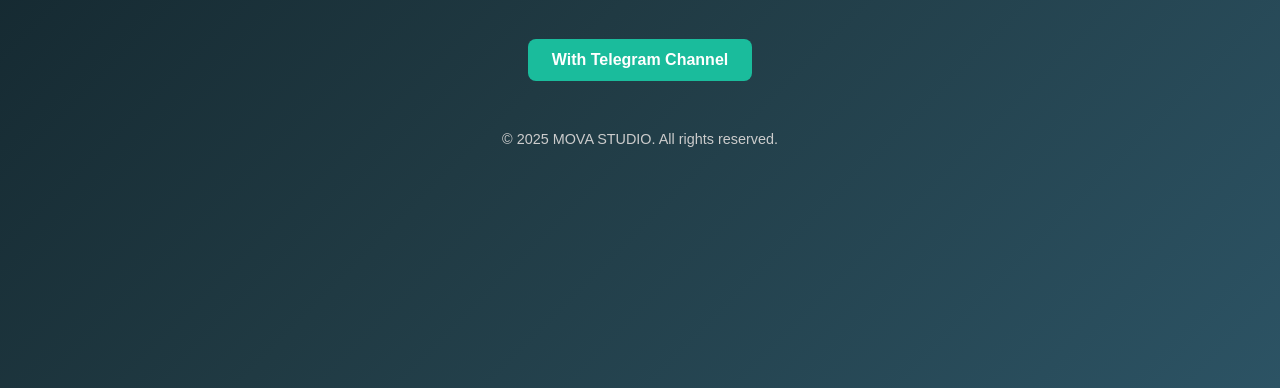
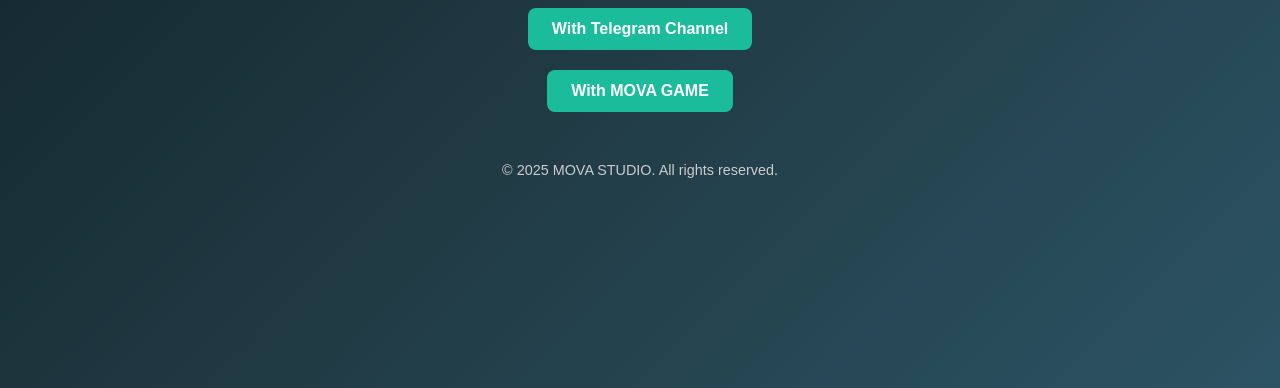
Before and after one commit to mova-game/movacommunity.github.io, a plain HTML site: page index.html in a window 1280 px wide. Shown: the part 412-800 px from the top of the page. Drawn offline with Linux system fonts and the light colour scheme.

Commit message:
Update index.html

```diff
--- a/index.html
+++ b/index.html
@@ -72,6 +72,7 @@ Gabung di Telegram untuk berbagi passion olahraga!</p>
 
   <!-- 🚀 Telegram CTA Button -->
   <a class="button" href="https://t.me/+qbQ7SVUOSRxkZmU9" target="_blank">With Telegram Channel</a>
+  <a class="button" href="https://mova.game/affliate?recom=e14183caaa285ced4d282640d8aae031:a74e451143cc3bafbc6d5909613509c3" target="_blank">With MOVA GAME</a>
 
   <!-- 📄 Footer -->
   <footer>&copy; 2025 MOVA STUDIO. All rights reserved.</footer>
```
